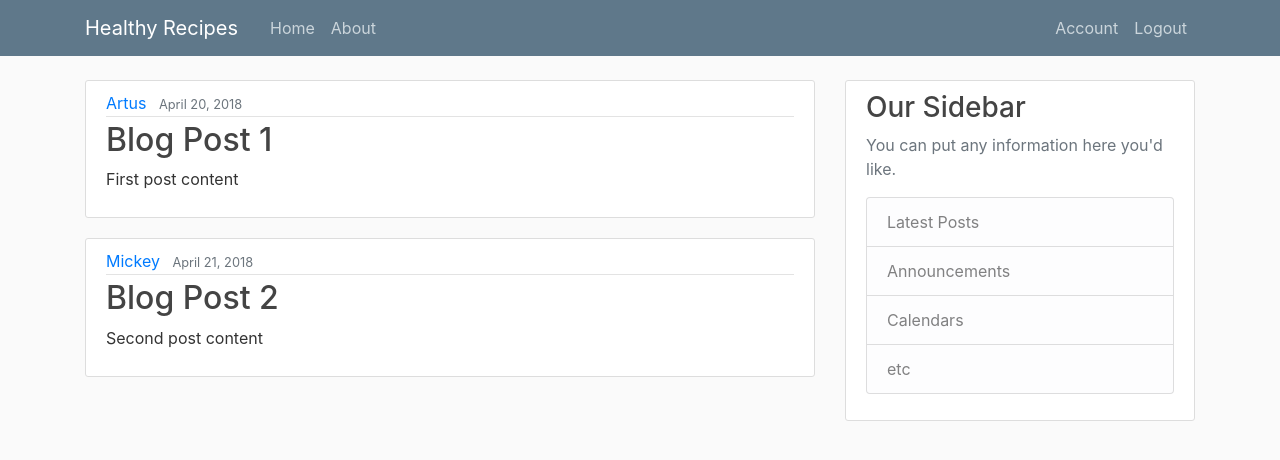
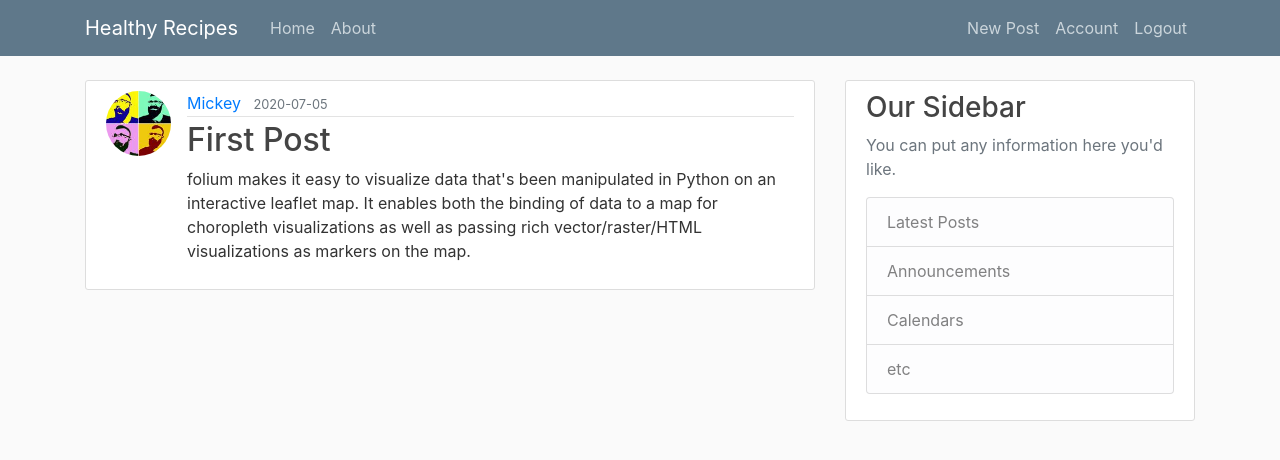
Before and after one commit to ArtusU/flaskblog, a Flask app: page / in a window 1280 px wide. Shown: the top 460 px of the page. Run offline with Flask 2, Linux system fonts and the light colour scheme; a user stored in the database is signed in; data comes from the database, SQL or seed files in the repository; both versions use the stored data as it was after the commit; some libraries are stand-ins or nearby versions.

Commit message:
New Post added

```diff
--- a/appblog/routes.py
+++ b/appblog/routes.py
@@ -3,29 +3,15 @@ import secrets
 from PIL import Image
 from flask import render_template, url_for, flash, redirect, request
 from appblog import app, db, bcrypt
-from appblog.forms import RegistrationForm, LoginForm, UpdateAccountForm
+from appblog.forms import RegistrationForm, LoginForm, UpdateAccountForm, PostForm
 from appblog.models import User, Post
 from flask_login import login_user, current_user, logout_user, login_required
-
-posts = [
-    {
-        'author': 'Artus',
-        'title': 'Blog Post 1',
-        'content': 'First post content',
-        'date_posted': 'April 20, 2018'
-    },
-    {
-        'author': 'Mickey',
-        'title': 'Blog Post 2',
-        'content': 'Second post content',
-        'date_posted': 'April 21, 2018'
-    }
-]
 
 
 @app.route("/")
 @app.route("/home")
 def home():
+    posts = Post.query.all()
     return render_template('home.html', posts=posts)
 
 @app.route("/about")
@@ -100,3 +86,16 @@ def account():
         form.email.data = current_user.email
     image_file = url_for('static', filename='profile_pics/' + current_user.image_file)
     return render_template('account.html', title='Account', image_file=image_file, form=form)
+
+
+@app.route("/post/new", methods=['GET', 'POST'])
+@login_required
+def new_post():
+    form = PostForm()
+    if form.validate_on_submit():
+        post = Post(title=form.title.data, content=form.content.data, author=current_user)
+        db.session.add(post)
+        db.session.commit()
+        flash('Your post has been created!', 'success')
+        return redirect(url_for('home'))
+    return render_template('create_post.html', title='New Post', form=form)
--- a/appblog/templates/home.html
+++ b/appblog/templates/home.html
@@ -2,10 +2,11 @@
 {% block content %}
     {% for post in posts %}
     <article class="media content-section">
+      <img class="rounded-circle article-img" src="{{ url_for('static', filename='profile_pics/' + post.author.image_file) }}">
         <div class="media-body">
           <div class="article-metadata">
-            <a class="mr-2" href="#">{{ post.author }}</a>
-            <small class="text-muted">{{ post.date_posted }}</small>
+            <a class="mr-2" href="#">{{ post.author.username }}</a>
+            <small class="text-muted">{{ post.date_posted.strftime('%Y-%m-%d') }}</small>
           </div>
           <h2><a class="article-title" href="#">{{ post.title }}</a></h2>
           <p class="article-content">{{ post.content }}</p>
--- a/appblog/templates/layout.html
+++ b/appblog/templates/layout.html
@@ -32,6 +32,7 @@
               <!-- Navbar Right Side -->
               <div class="navbar-nav">
                 {% if current_user.is_authenticated %}
+                  <a class="nav-item nav-link" href="{{ url_for('new_post') }}">New Post</a>
                   <a class="nav-item nav-link" href="{{ url_for('account') }}">Account</a>
                   <a class="nav-item nav-link" href="{{ url_for('logout') }}">Logout</a>
                 {% else %}
```
Also changed, not shown: appblog/forms.py (+7 -1 lines), appblog/templates/create_post.html (added, +40 -0 lines), appblog/site.db.
